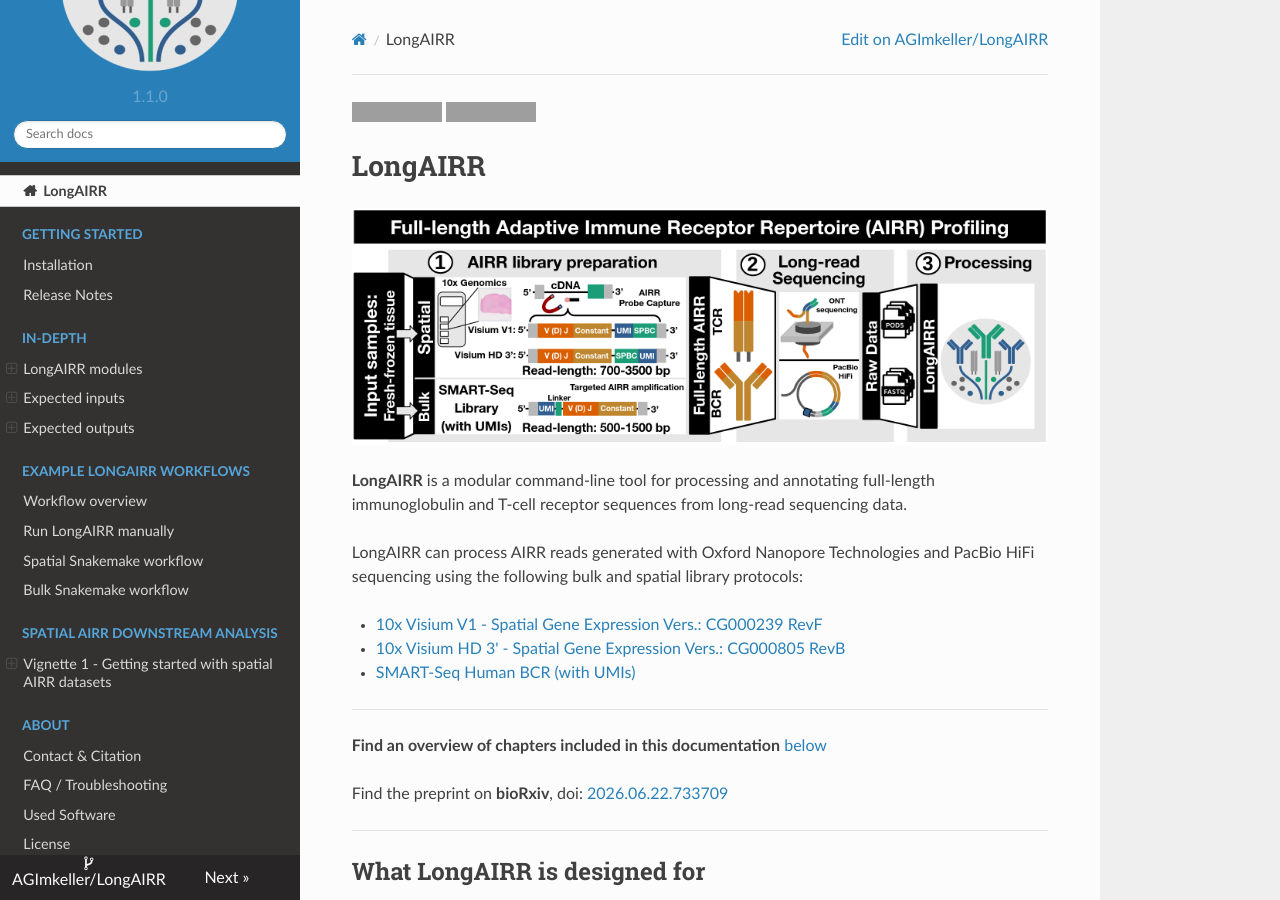
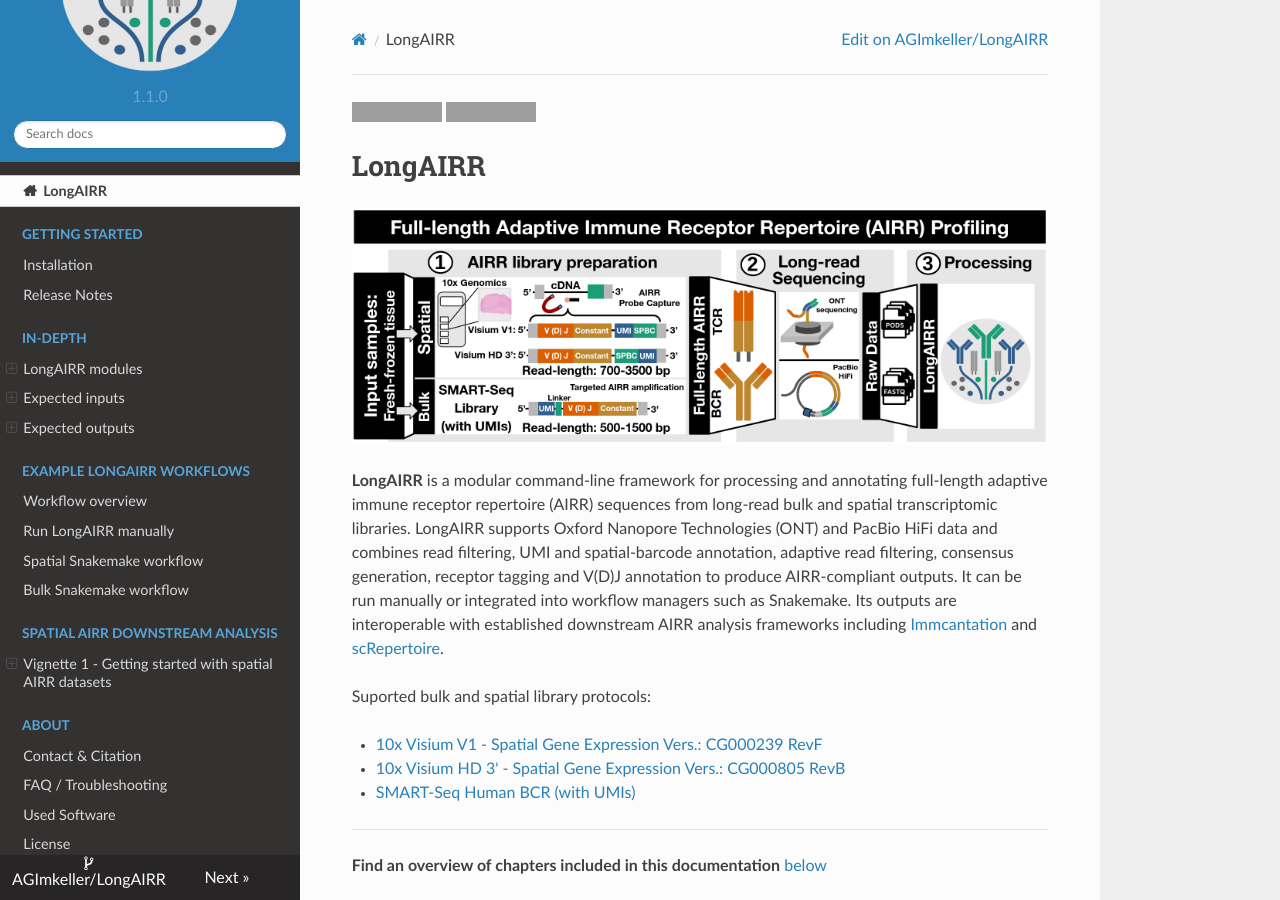
Before and after one commit to AGImkeller/LongAIRR, an MkDocs documentation site: the page built from docs/index.md, in a window 1280 px wide and 900 px high. Built offline with MkDocs 1.6.1, drawn with Linux system fonts in a browser that asks for light colours; nearby versions of some CDN libraries; grey boxes are pictures that could not be loaded.

Commit message:
Including external documentation links into README

```diff
--- a/docs/index.md
+++ b/docs/index.md
@@ -6,12 +6,17 @@
 
 ![Overview of the LongAIRR workflow](images_design/images/longairr_profiling_overview.png)
 
-**LongAIRR** is a modular command-line tool for processing and annotating
-full-length immunoglobulin and T-cell receptor sequences from long-read
-sequencing data.
+**LongAIRR** is a modular command-line framework for processing and annotating
+full-length adaptive immune receptor repertoire (AIRR) sequences from
+long-read bulk and spatial transcriptomic libraries.
+LongAIRR supports Oxford Nanopore Technologies (ONT) and PacBio HiFi data and
+combines read filtering, UMI and spatial-barcode annotation, adaptive
+read filtering, consensus generation, receptor tagging and V(D)J annotation
+to produce AIRR-compliant outputs. It can be run manually or integrated into
+workflow managers such as Snakemake. Its outputs are interoperable with
+established downstream AIRR analysis frameworks including [Immcantation](https://immcantation.readthedocs.io/en/stable/) and [scRepertoire](https://www.bioconductor.org/packages/release/bioc/vignettes/scRepertoire/inst/doc/vignette.html).
 
-LongAIRR can process AIRR reads generated with Oxford Nanopore Technologies and PacBio HiFi
-sequencing using the following bulk and spatial library protocols:
+Suported bulk and spatial library protocols:
 
   * [10x Visium V1 - Spatial Gene Expression Vers.: CG000239 RevF](https://www.10xgenomics.com/support/spatial-gene-expression-fresh-frozen/documentation/steps/library-construction/visium-spatial-gene-expression-reagent-kits-user-guide)
   * [10x Visium HD 3' - Spatial Gene Expression Vers.: CG000805 RevB](https://www.10xgenomics.com/support/spatial-gene-expression-hd-three-prime/documentation/steps/library-construction/visium-hd-3-prime-spatial-gene-expression-user-guide)
```
Also changed, not shown: README.md (+17 -9 lines).
